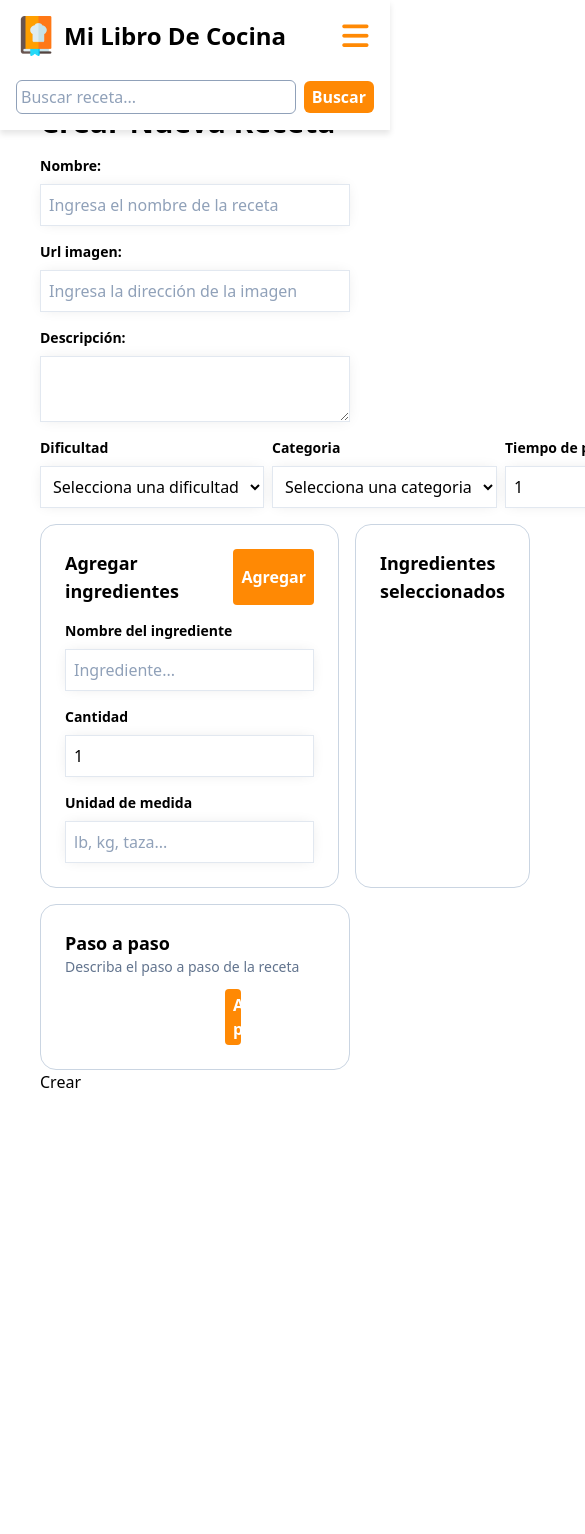
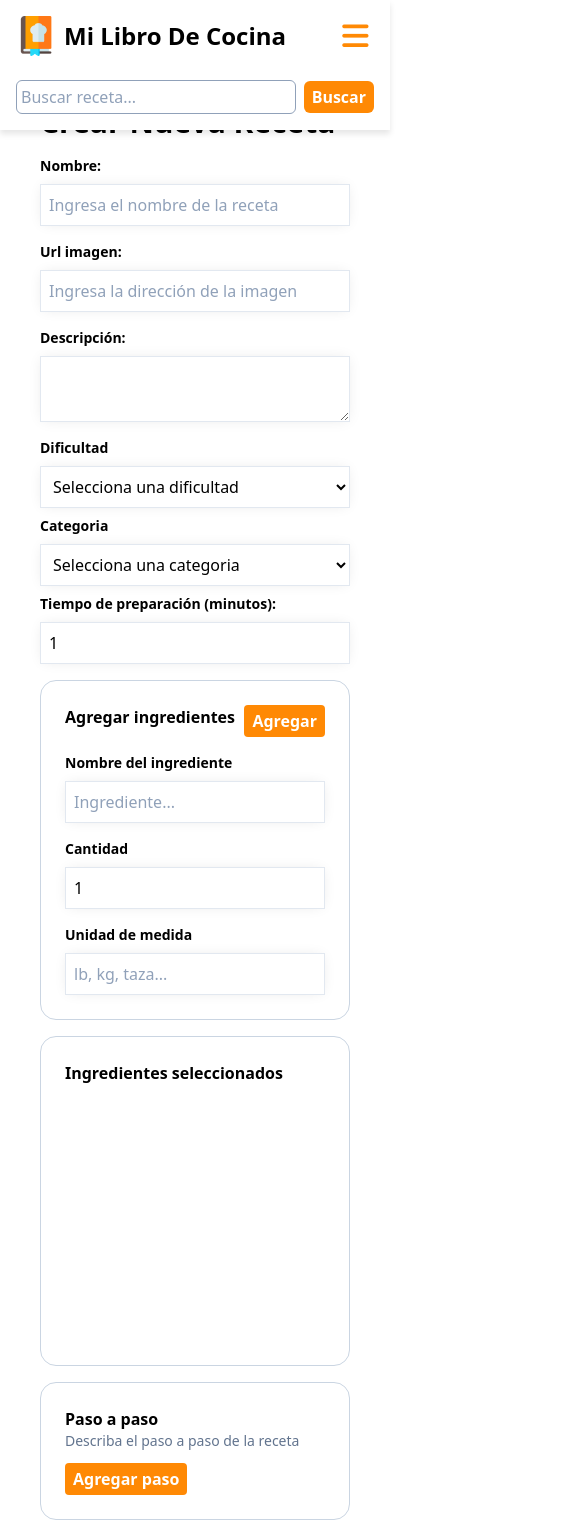
Before and after one commit to DieB219/MiLibroDeCocina, an Angular app: page /formulario in a window 390 px wide. Shown: the top 1534 px of the page, 585 px wide, since content can reach past the window. Before the commit the page ends 1134 px from the top, so only its background shows below. Built offline with nearby package versions, Linux system fonts and the light colour scheme; what tailwindcss-animated would draw is missing.

Commit message:
style: hacer responsivo al formulario de crear receta

```diff
--- a/src/app/formulario-receta/form-ingrediente/form-ingrediente.html
+++ b/src/app/formulario-receta/form-ingrediente/form-ingrediente.html
@@ -1,9 +1,9 @@
-<div class="mt-4 flex [&_h3]:text-lg [&_h3]:font-bold gap-4">
+<div class="mt-4 flex flex-col [&_h3]:font-bold gap-4 md:flex-row">
 
     <form [formGroup]="formIngredientes" class="flex flex-col gap-4 grow border border-slate-300 p-6 rounded-2xl
     [&>div>input]:placeholder:text-slate-400 [&>div]:flex [&>div]:flex-col">
       <div class="first:flex-row justify-between">
-        <h3>Agregar ingredientes</h3>
+        <h3 class="text-md sm:text-lg">Agregar ingredientes</h3>
         <button (click)="agregarIngrediente()" class="py-1 px-2 bg-orange-400 rounded-sm text-white font-semibold cursor-pointer" type="button">Agregar</button>
       </div>
 
@@ -24,11 +24,11 @@
     </form>
 
     <div class="grow border border-slate-300 p-6 rounded-2xl">
-      <h3 >Ingredientes seleccionados</h3>
+      <h3 class="text-md sm:text-lg">Ingredientes seleccionados</h3>
       <ul class="h-60 mt-4 overflow-y-scroll">
         @for (ingrediente of ingredientes().value; track $index) {
           <li class="bg-slate-200 p-3 rounded-lg mb-2 text-lg flex items-center">
-              <div class="grow">
+              <div class="grow text-ellipsis overflow-hidden line-clamp-1">
                 {{ingrediente.nombre}} {{ingrediente.cantidad}}{{ingrediente.medida}}
               </div>
 
--- a/src/app/formulario-receta/form-pasos-receta/form-pasos-receta.html
+++ b/src/app/formulario-receta/form-pasos-receta/form-pasos-receta.html
@@ -1,5 +1,5 @@
 <div class="p-6 h-full border border-slate-300 rounded-2xl">
-  <h3 class="text-lg font-bold">Paso a paso</h3>
+  <h3 class="text-md sm:text-lg font-bold">Paso a paso</h3>
   <p class="text-slate-500 text-sm">Describa el paso a paso de la receta</p>
 
   <div class="flex flex-col gap-2 [&>form>input]:shadow-[0px_0px_14px_-3px_rgba(0,_0,_0,_0.1)] [&>form>input]:border [&>form>input]:border-slate-200 [&>form>input]:p-2">
@@ -14,7 +14,7 @@
           }
         </div>
 
-        <button class="mx-40 py-1 px-2 bg-orange-400 text-white font-bold rounded-sm cursor-pointer"
+        <button class="w-fit py-1 px-2 bg-orange-400 text-white font-bold rounded-sm cursor-pointer"
         type="button" (click)="agregarInputPaso()">
           Agregar paso
         </button>
--- a/src/app/formulario-receta/formulario-receta.html
+++ b/src/app/formulario-receta/formulario-receta.html
@@ -1,6 +1,6 @@
 <section class="flex justify-center items-center">
 
-  <form [formGroup]="formCrearReceta" class="w-full p-6 [&_div>label]:text-sm [&_div>label]:font-semibold [&_div>label]:mb-2
+  <form [formGroup]="formCrearReceta" class="flex flex-col w-full p-6 [&_div>label]:text-sm [&_div>label]:font-semibold [&_div>label]:mb-2
     [&_div>input]:shadow-[0px_0px_14px_-3px_rgba(0,_0,_0,_0.1)] [&_div>input]:border [&_div>input]:border-slate-200 [&_div>input]:p-2
     [&_div>select]:shadow-[0px_0px_14px_-3px_rgba(0,_0,_0,_0.1)] [&_div>select]:border [&_div>select]:border-slate-200 [&_div>select]:p-2">
     <h2 class="text-3xl font-bold">{{title()}}</h2>
@@ -21,7 +21,7 @@
       <textarea formControlName="descripcion" class="shadow-[0px_0px_14px_-3px_rgba(0,_0,_0,_0.1)] border border-slate-200 p-2" name="descripcion"></textarea>
     </div>
 
-    <div class="flex mt-4 gap-2 [&>div]:flex [&>div]:flex-col [&>div]:grow">
+    <div class="flex flex-col mt-4 gap-2 [&>div]:flex [&>div]:flex-col [&>div]:grow md:flex-row">
       <div>
         <label for="difucultad">Dificultad</label>
         <select formControlName="dificultad" name="dificultad">
@@ -54,7 +54,11 @@
       <app-form-pasos-receta [formGroup]="formCrearReceta.controls.pasosReceta" />
     </div>
 
-    <button (click)="recetaService.guardarReceta(formCrearReceta.getRawValue())" type="submit">Crear</button>
+    <button class="my-4 bg-orange-500 py-2 px-4 rounded-2xl text-lg text-white font-bold w-fit mx-auto
+    hover:scale-95 transition-all duration-100 cursor-pointer"
+    (click)="recetaService.guardarReceta(formCrearReceta.getRawValue())" type="submit">
+      Crear
+    </button>
   </form>
 
 </section>
```
